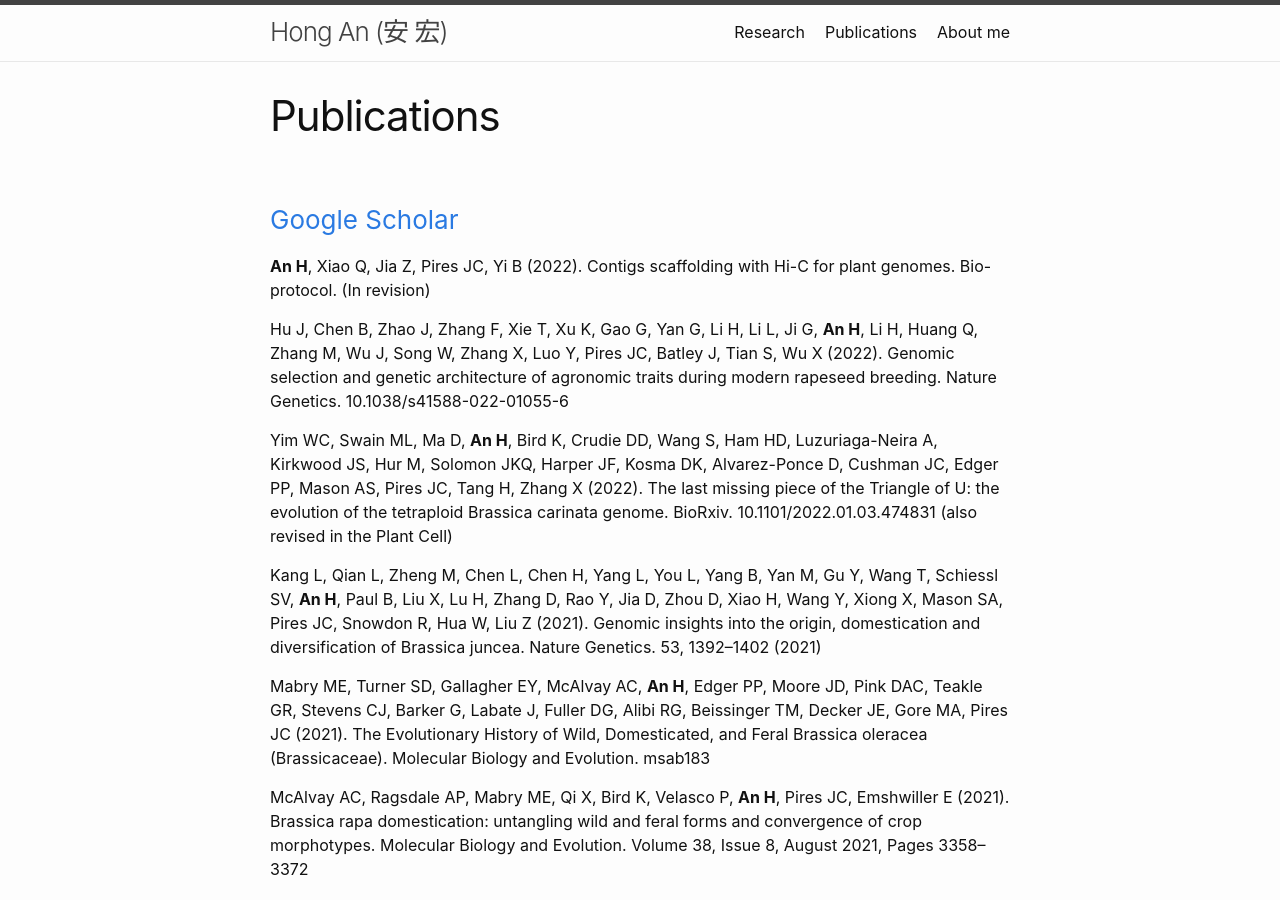
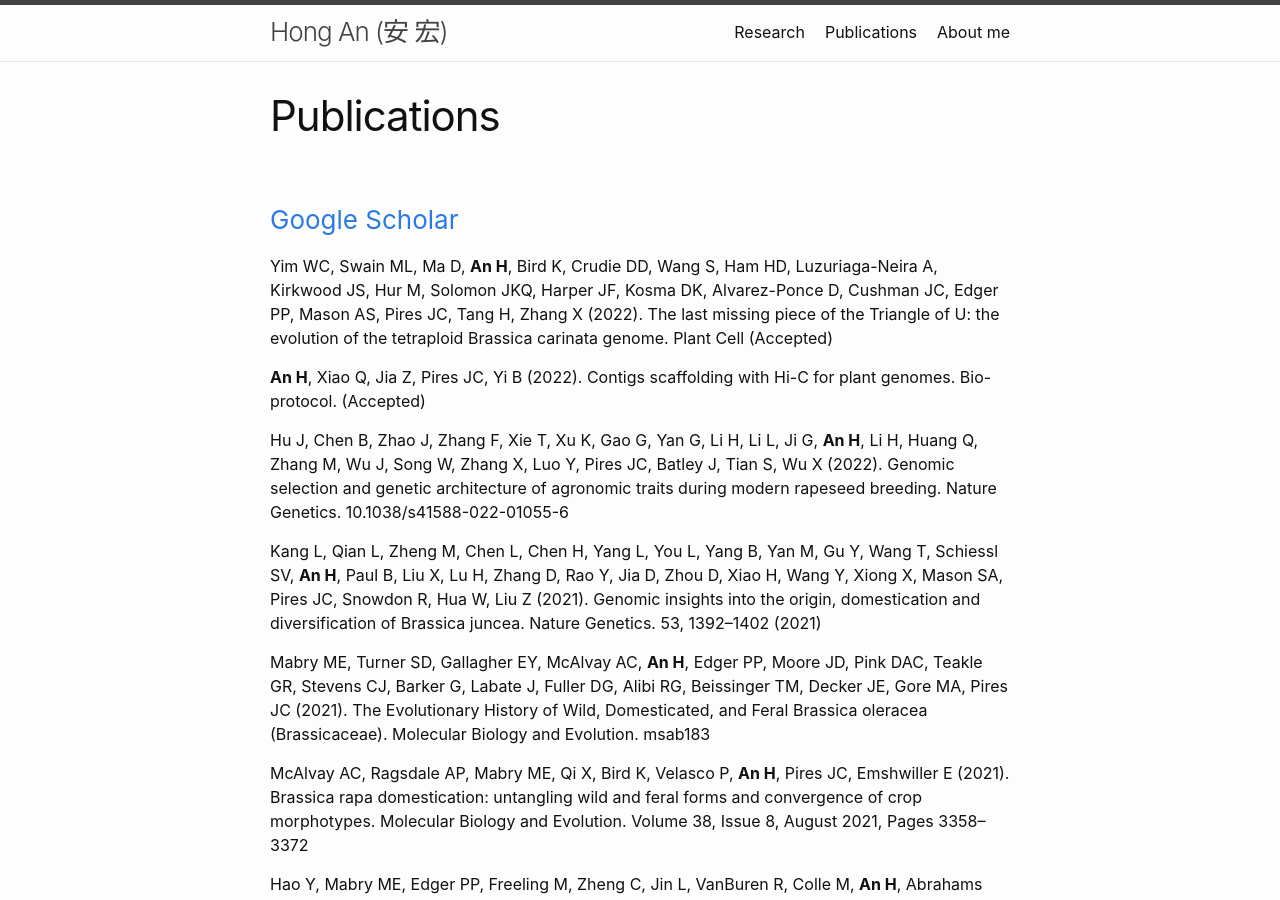
Before and after one commit to anhong11/anhong11.github.io, a Jekyll site: the page built from Publications.md, in a window 1280 px wide and 900 px high. Built offline with Jekyll 4.4.1, drawn with Linux system fonts in a browser that asks for light colours.

Commit message:
Update Publications.md

```diff
--- a/Publications.md
+++ b/Publications.md
@@ -6,11 +6,11 @@ permalink: /Publications/
 
 ### [Google Scholar](https://scholar.google.com/citations?user=-hlqhd0AAAAJ&hl=en)
 
-__An H__, Xiao Q, Jia Z, Pires JC, Yi B (2022). Contigs scaffolding with Hi-C for plant genomes. Bio-protocol. (In revision)
+Yim WC, Swain ML, Ma D, __An H__, Bird K, Crudie DD, Wang S, Ham HD, Luzuriaga-Neira A, Kirkwood JS, Hur M, Solomon JKQ, Harper JF, Kosma DK, Alvarez-Ponce D, Cushman JC, Edger PP, Mason AS, Pires JC, Tang H, Zhang X (2022). The last missing piece of the Triangle of U: the evolution of the tetraploid Brassica carinata genome. Plant Cell (Accepted)
+
+__An H__, Xiao Q, Jia Z, Pires JC, Yi B (2022). Contigs scaffolding with Hi-C for plant genomes. Bio-protocol. (Accepted)
 
 Hu J, Chen B, Zhao J, Zhang F, Xie T, Xu K, Gao G, Yan G, Li H, Li L, Ji G, __An H__, Li H, Huang Q, Zhang M, Wu J, Song W, Zhang X, Luo Y, Pires JC, Batley J, Tian S, Wu X (2022). Genomic selection and genetic architecture of agronomic traits during modern rapeseed breeding. Nature Genetics. 10.1038/s41588-022-01055-6
-
-Yim WC, Swain ML, Ma D, __An H__, Bird K, Crudie DD, Wang S, Ham HD, Luzuriaga-Neira A, Kirkwood JS, Hur M, Solomon JKQ, Harper JF, Kosma DK, Alvarez-Ponce D, Cushman JC, Edger PP, Mason AS, Pires JC, Tang H, Zhang X (2022). The last missing piece of the Triangle of U: the evolution of the tetraploid Brassica carinata genome. BioRxiv. 10.1101/2022.01.03.474831 (also revised in the Plant Cell)
 
 Kang L, Qian L, Zheng M, Chen L, Chen H, Yang L, You L, Yang B, Yan M, Gu Y, Wang T, Schiessl SV, __An H__, Paul B, Liu X, Lu H, Zhang D, Rao Y, Jia D, Zhou D, Xiao H, Wang Y, Xiong X, Mason SA, Pires JC, Snowdon R, Hua W, Liu Z (2021). Genomic insights into the origin, domestication and diversification of Brassica juncea. Nature Genetics. 53, 1392–1402 (2021)
 
```
